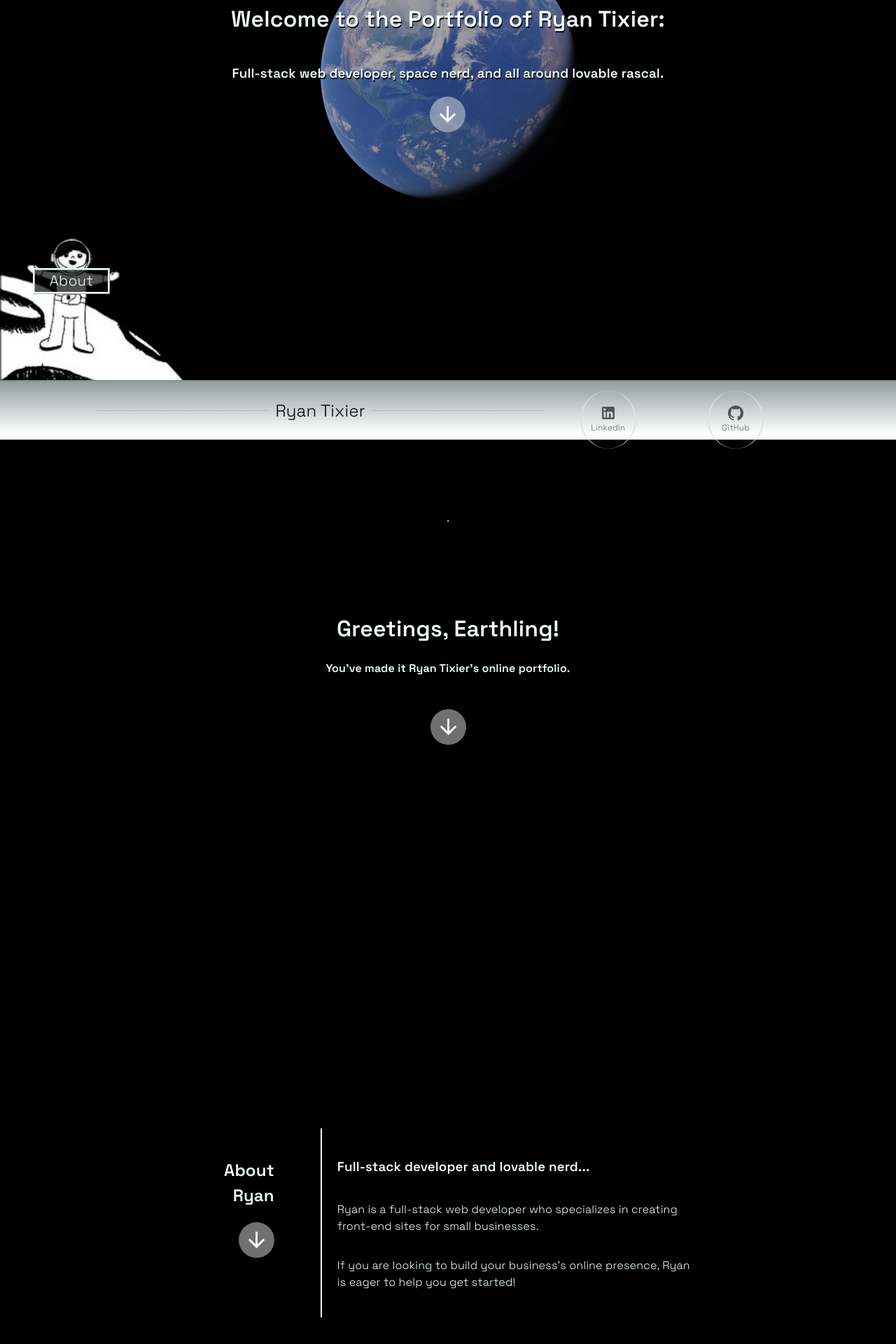
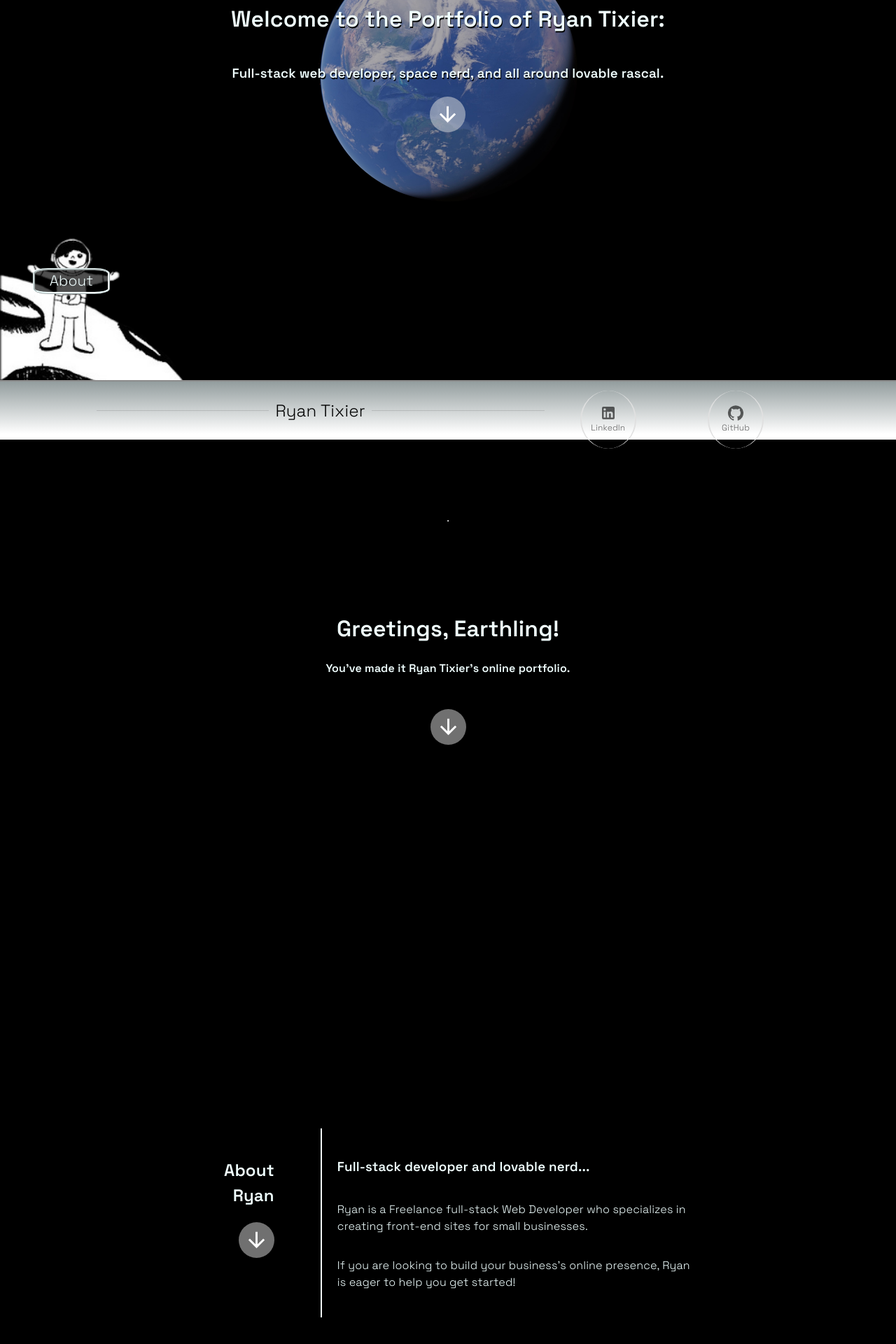
Before and after one commit to ryantixier/portfolio, a React (Create React App) app: page /#/ in a window 1280 px wide. Shown: the part 172-2092 px from the top of the page at 70% size. Built offline with nearby package versions, Linux system fonts and the light colour scheme; a web font is replaced by a local one.

Commit message:
text content changes, changed border-radius on space-Ry's sign

```diff
--- a/src/assets/imageSource.css
+++ b/src/assets/imageSource.css
@@ -18,6 +18,7 @@
   font-size: 1.3em;
   background-color: #000000af;
   border: ridge azure 3px;
+  border-radius: 20%;
 }
 
 /* navigation menu logo */
--- a/src/pages/About.jsx
+++ b/src/pages/About.jsx
@@ -109,8 +109,8 @@ export const About = () => {
             Full-stack developer and lovable nerd...
           </h3>
           <p data-aos="fade-up" data-aos-duration="1000" data-aos-delay="400">
-            Ryan is a full-stack web developer who specializes in creating
-            front-end sites for small businesses.
+            Ryan is a Freelance full-stack Web Developer who specializes in
+            creating front-end sites for small businesses.
           </p>
           <p data-aos="fade-up" data-aos-duration="1000" data-aos-delay="500">
             If you are looking to build your business's online presence, Ryan is
--- a/src/pages/Resume.jsx
+++ b/src/pages/Resume.jsx
@@ -95,7 +95,7 @@ export const Resume = () => {
       {/* PAGE CONTENT BELOW */}
 
       <div className="resume-container hide-overflow">
-        <div className="resume-section2">
+        <div className="resume-section2" data-aos="fade-left">
           <h2 data-aos="fade-left" data-aos-duration="700">
             Skills and Proficiencies
           </h2>
@@ -189,7 +189,6 @@ export const Resume = () => {
             data-aos="fade-right"
             data-aos-duration="1000"
             data-aos-delay="100"
-            data-aos-once="true"
           />
           <IconButton
             href={resumeCopy}
@@ -197,7 +196,6 @@ export const Resume = () => {
             data-aos="fade-right"
             data-aos-duration="1000"
             data-aos-delay="200"
-            data-aos-once="true"
             sx={iconButtonStyle}
           >
             <Chip
```
